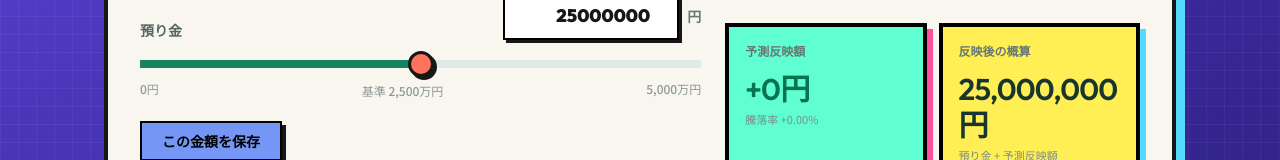
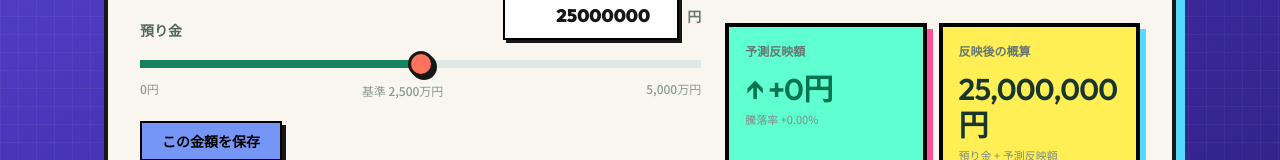
Before and after one commit to sky021030/all-country-forecast, a Next.js app: page / in a window 1280 px wide. Shown: the part 722-882 px from the top of the page. Built offline with nearby package versions, Linux system fonts and the light colour scheme; no server answers.

Commit message:
Show asset direction arrows

```diff
--- a/components/asset-simulator.tsx
+++ b/components/asset-simulator.tsx
@@ -108,7 +108,7 @@ export function AssetSimulator({ changeRate }: { changeRate: number }) {
           <div className={`border-4 border-black p-4 shadow-[6px_6px_0_#ff4f9a] ${isUp ? "bg-[#5fffd1]" : "bg-rose-200"}`}>
             <p className="text-xs font-semibold text-[#667871]">予測反映額</p>
             <p className={`mt-3 font-display text-2xl font-semibold tracking-tight sm:text-3xl ${isUp ? "text-[#08734e]" : "text-rose-700"}`}>
-              {isUp ? "+" : ""}{yen.format(impact)}円
+              <span className="mr-1">{isUp ? "↑" : "↓"}</span>{isUp ? "+" : ""}{yen.format(impact)}円
             </p>
             <p className="mt-1 text-[11px] text-[#7b8c85]">騰落率 {changeRate >= 0 ? "+" : ""}{changeRate.toFixed(2)}%</p>
           </div>
```
